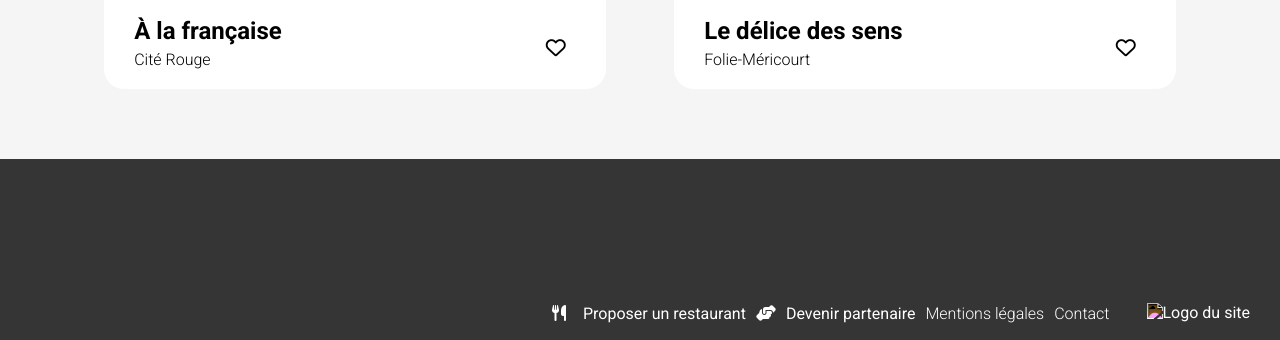
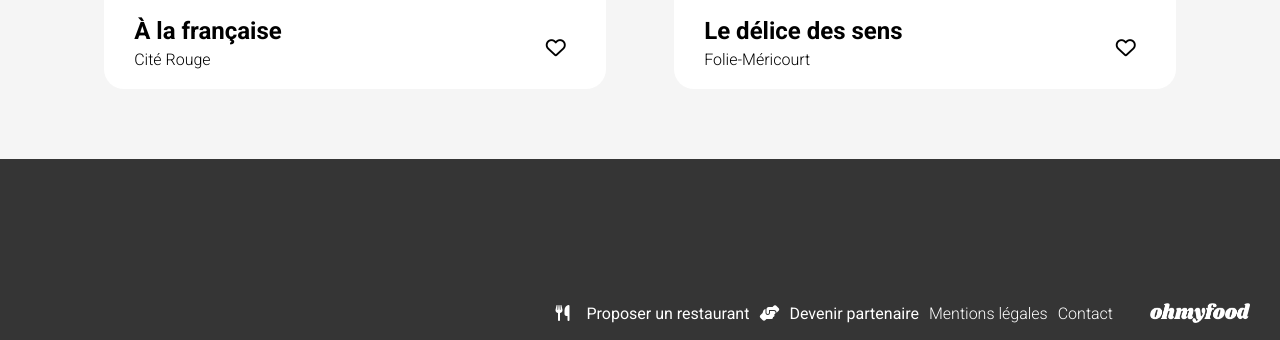
Before and after one commit to Apluspluto/Apluspluto.github.io, a plain HTML site: page index.html in a window 1280 px wide. Shown: the part 1267-1607 px from the top of the page. Drawn offline with Linux system fonts and the light colour scheme.

Commit message:
Modification logo footer

```diff
--- a/index.html
+++ b/index.html
@@ -122,7 +122,7 @@
     <footer>
      <div class="footer__container">
        <div class="footer__logo">
-        <img src="../Ohmyfood/assets/images/logo/ohmyfood.png" alt="Logo du site">
+        <img src="assets/images/logo/ohmyfood.png" alt="Logo du site">
        </div>
         <ul>
             <li><i class="fa-solid fa-utensils"></i>Proposer un restaurant</li>
```
